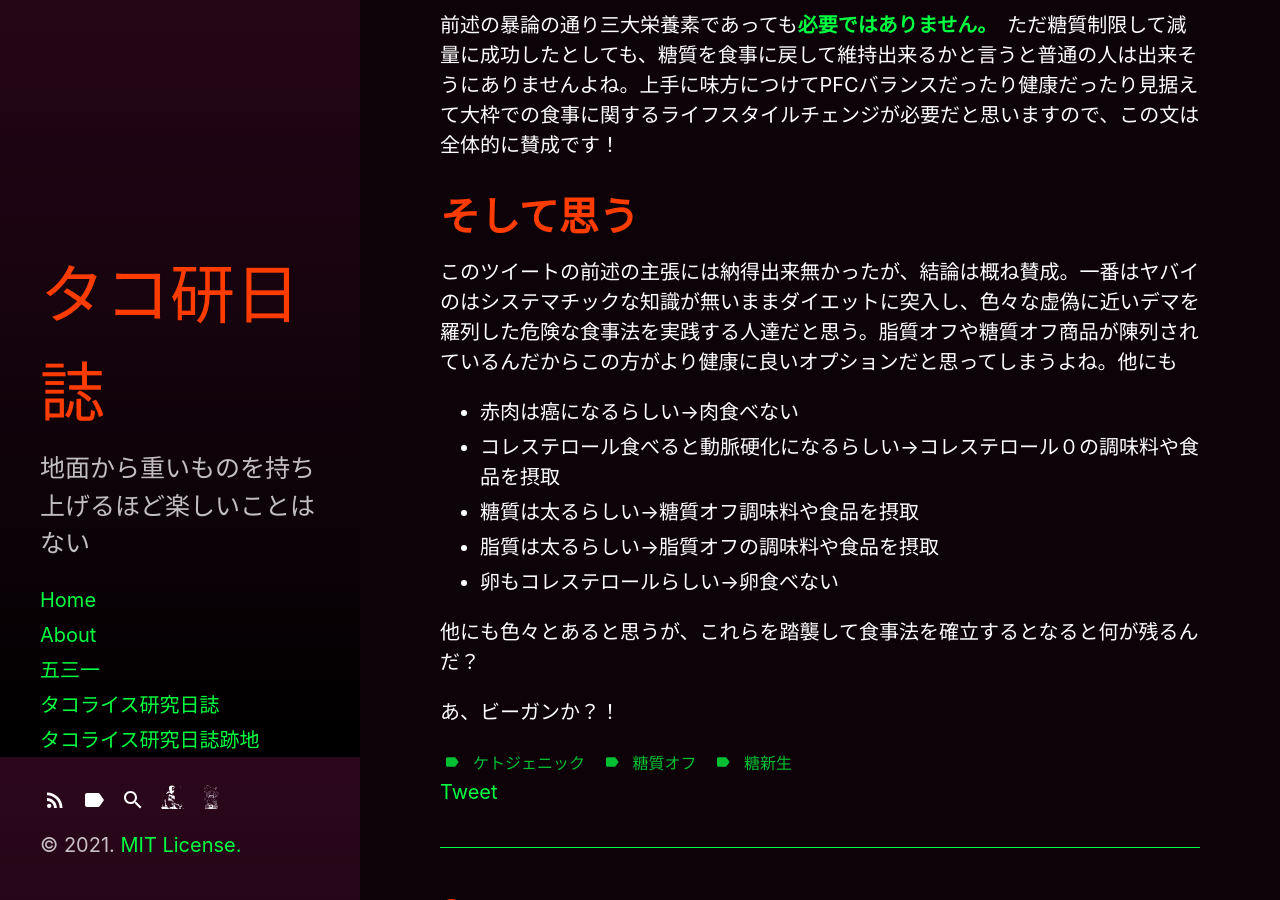
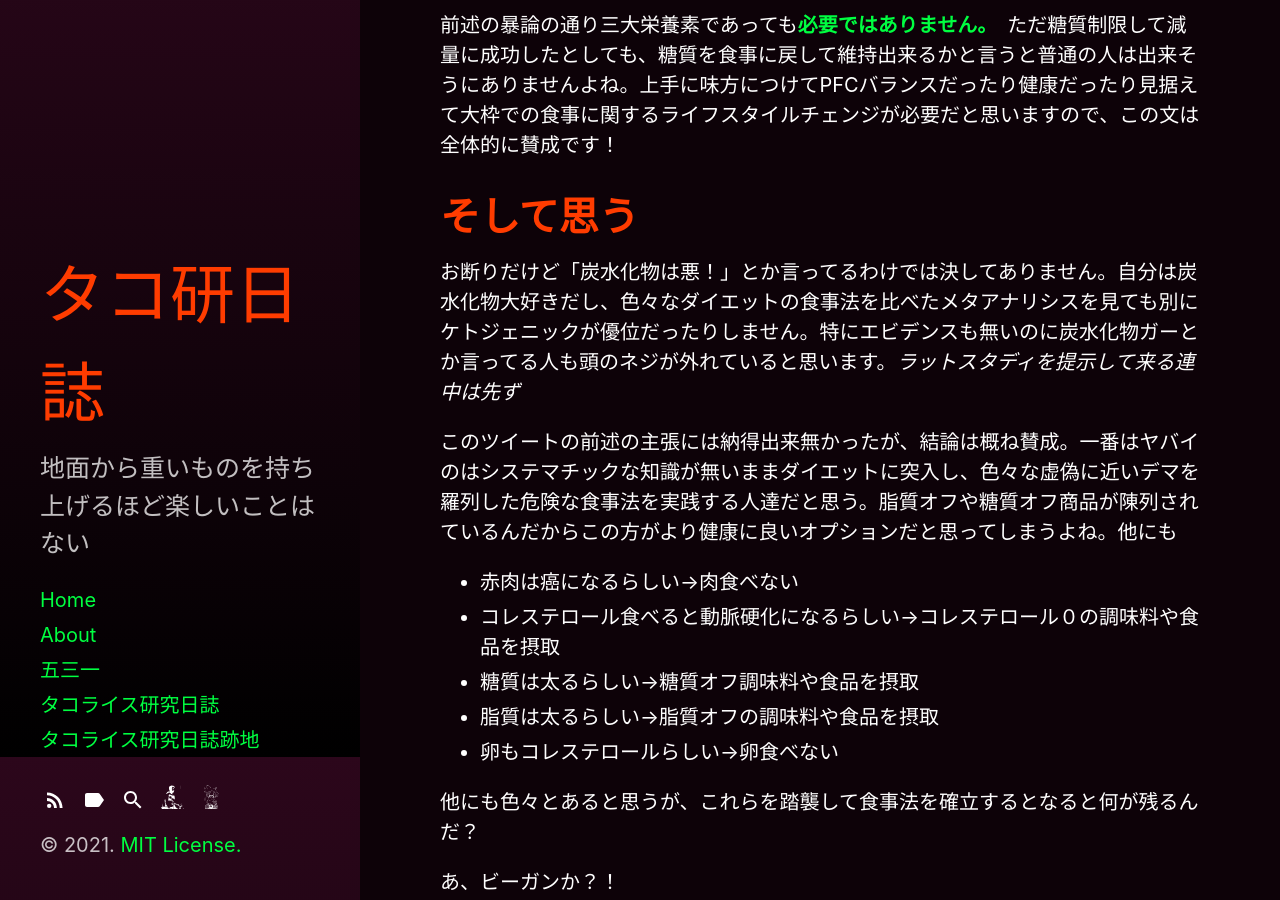
Before and after one commit to buckybean/buckybean.github.io, a Jekyll site: the page built from _posts/tacokennisshi/2021-07-23-tacokennisshi-gluconegogenesis.md, in a window 1280 px wide and 900 px high, scrolled down 1943 px. Built offline with Jekyll 4.4.1, drawn with Linux system fonts in a browser that asks for light colours; comment, search, counter and statistics services are not loaded.

Commit message:
Update 2021-07-23-tacokennisshi-gluconegogenesis.md

```diff
--- a/_posts/tacokennisshi/2021-07-23-tacokennisshi-gluconegogenesis.md
+++ b/_posts/tacokennisshi/2021-07-23-tacokennisshi-gluconegogenesis.md
@@ -35,6 +35,8 @@ tags:
 
 # そして思う
 
+お断りだけど「炭水化物は悪！」とか言ってるわけでは決してありません。自分は炭水化物大好きだし、色々なダイエットの食事法を比べたメタアナリシスを見ても別にケトジェニックが優位だったりしません。特にエビデンスも無いのに炭水化物ガーとか言ってる人も頭のネジが外れていると思います。*ラットスタディを提示して来る連中は先ず*
+
 このツイートの前述の主張には納得出来無かったが、結論は概ね賛成。一番はヤバイのはシステマチックな知識が無いままダイエットに突入し、色々な虚偽に近いデマを羅列した危険な食事法を実践する人達だと思う。脂質オフや糖質オフ商品が陳列されているんだからこの方がより健康に良いオプションだと思ってしまうよね。他にも
 - 赤肉は癌になるらしい→肉食べない
 - コレステロール食べると動脈硬化になるらしい→コレステロール０の調味料や食品を摂取
```
